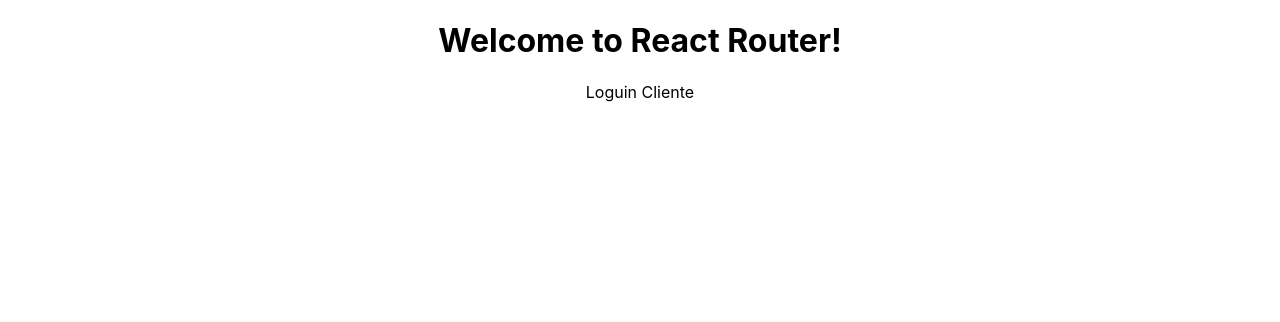
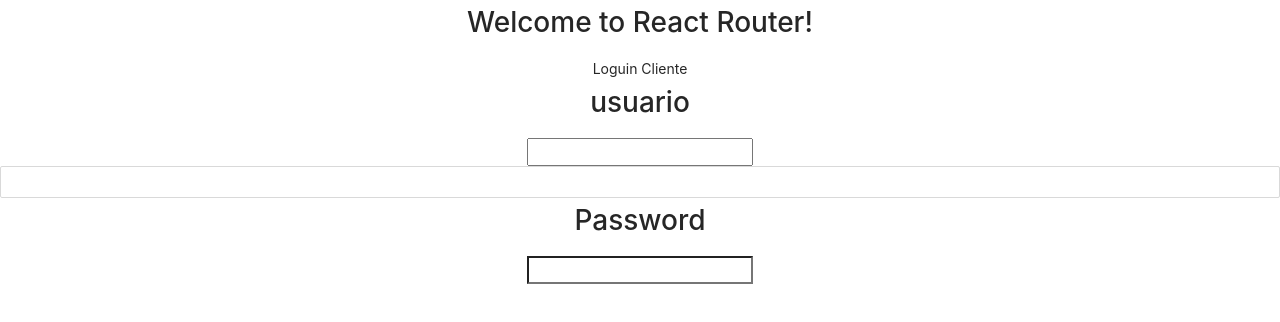
Before and after one commit to chavidev/react-caprichosa, a React (Create React App) app: page /loguin in a window 1280 px wide. Shown: the top 322 px of the page. Built offline with nearby package versions, Linux system fonts and the light colour scheme.

Commit message:
insertando la librería antd bootstrap Chino

```diff
--- a/package.json
+++ b/package.json
@@ -6,6 +6,7 @@
     "@testing-library/jest-dom": "^5.15.1",
     "@testing-library/react": "^11.2.7",
     "@testing-library/user-event": "^12.8.3",
+    "antd": "^4.17.1",
     "react": "^17.0.2",
     "react-dom": "^17.0.2",
     "react-router-dom": "^6.0.2",
--- a/src/App.js
+++ b/src/App.js
@@ -1,6 +1,7 @@
 import { Routes, Route, Link } from "react-router-dom";
 
 import './App.css';
+import 'antd/dist/antd.css'; //importo la librería de los chinos
 import LoguinAdmin from "./views/LoguinAdmin";
 import LoguinCliente from "./views/LoguinCliente";
 
--- /dev/null
+++ b/src/components/Email.jsx
@@ -0,0 +1,15 @@
+import React from 'react'
+import { Input } from 'antd';
+
+//props.name
+const Email = ({name}) => {
+    return (
+        <div className="email">
+            <h1>{name}</h1>
+            <input  />
+            <Input/>
+        </div>
+    )
+}
+
+export default Email
--- /dev/null
+++ b/src/components/Password.jsx
@@ -0,0 +1,12 @@
+import React from 'react'
+
+const Password = () => {
+    return (
+        <div className="password">
+            <h1>Password</h1>
+            <input type="password" />
+        </div>
+    )
+}
+
+export default Password
--- a/src/views/LoguinCliente.jsx
+++ b/src/views/LoguinCliente.jsx
@@ -1,9 +1,13 @@
 import React from 'react'
+import Email from '../components/Email'
+import Password from '../components/Password'
 
 const LoguinCliente = () => {
   return (
     <div>
       Loguin Cliente
+      <Email name="usuario"/>
+      <Password/>
     </div>
   )
 }
```
Also changed, not shown: 1 other file (tests, documents, lock files or other folders).
